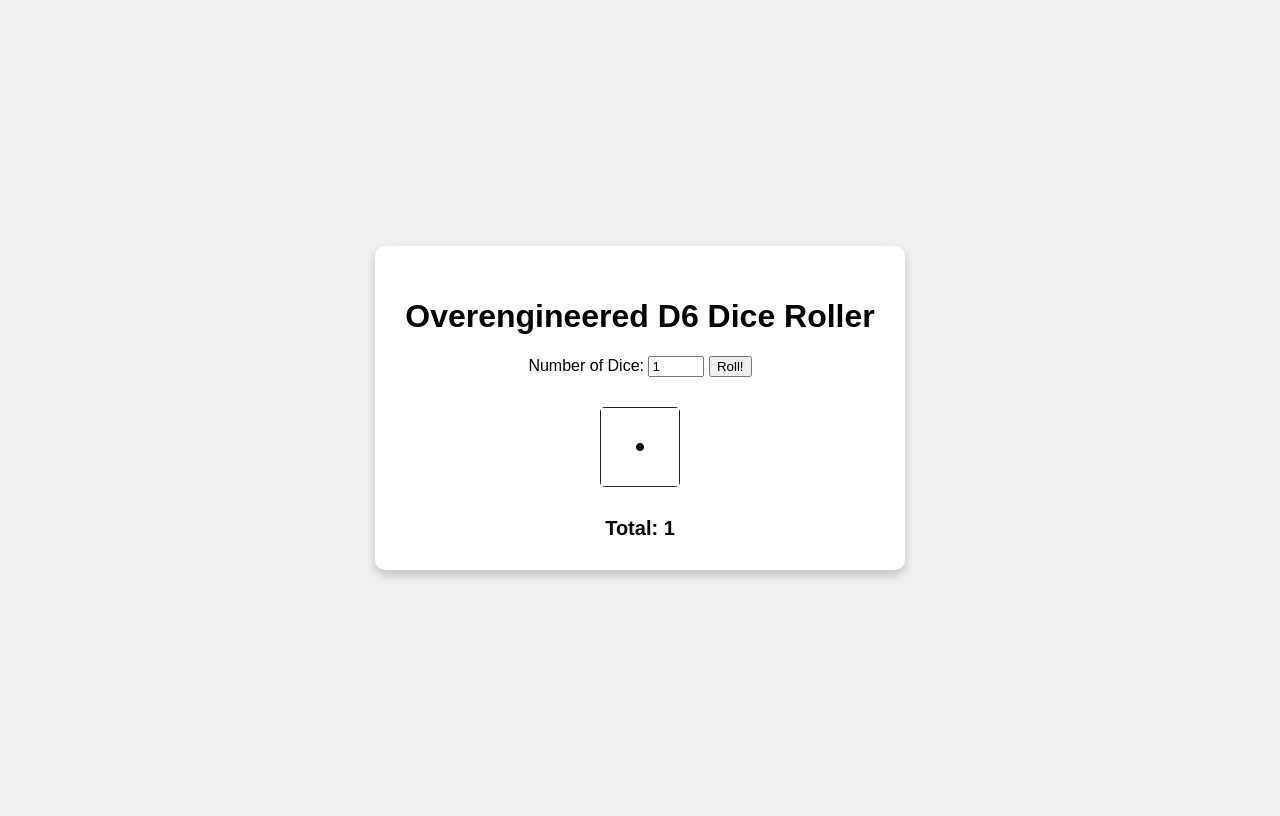
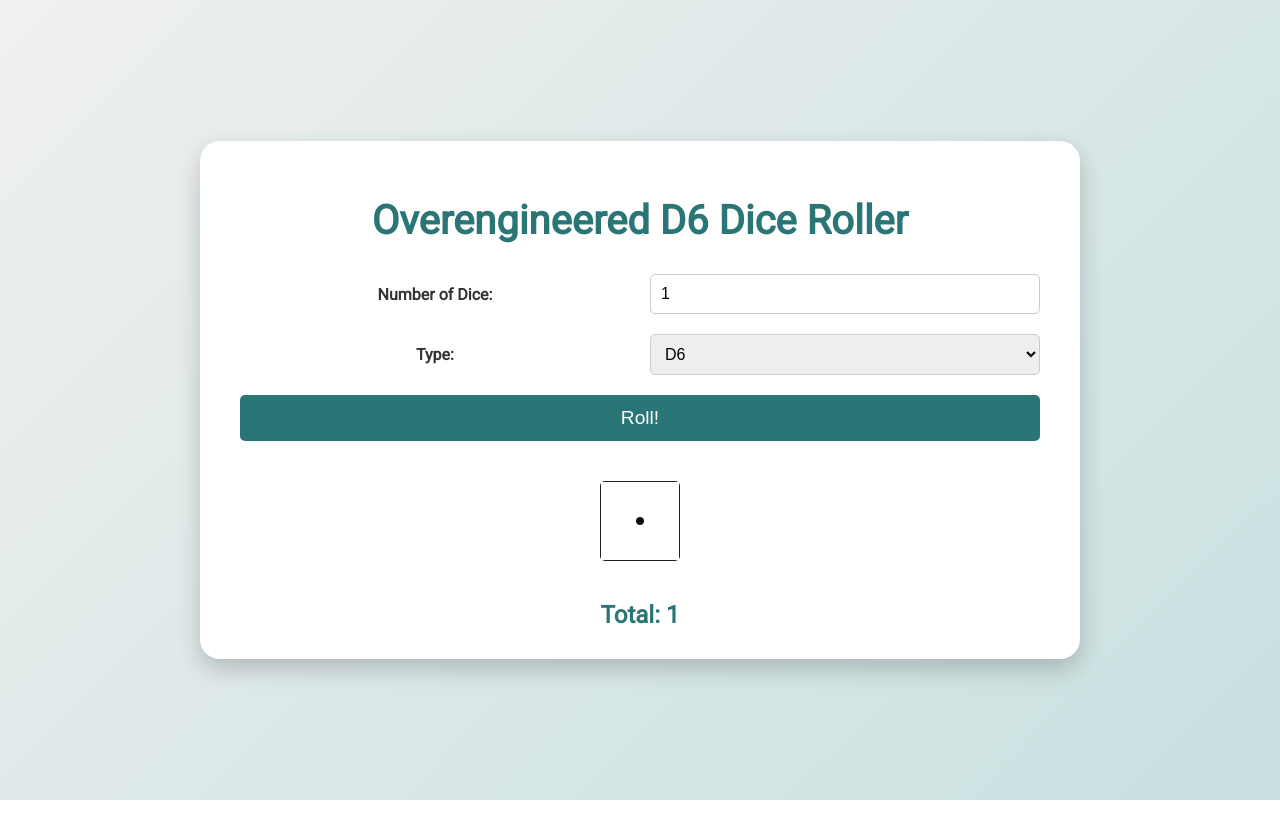
Before and after one commit to karant-dev/dice-roller, a plain HTML site: page index.html in a window 1280 px wide. Both pictures are taken after a click on the button "Roll!". Drawn offline with Linux system fonts and the light colour scheme.

Commit message:
Improve UI

```diff
--- a/index.html
+++ b/index.html
@@ -2,8 +2,9 @@
 <html>
 
 <head>
-    <title>Dice Roller</title>
+    <title>Overengineered Dice Roller</title>
     <link rel="stylesheet" href="style.css">
+    <link href="https://fonts.googleapis.com/css2?family=Roboto&display=swap" rel="stylesheet">
 </head>
 
 <body>
@@ -12,6 +13,11 @@
         <div id="controls">
             <label for="num-dice">Number of Dice:</label>
             <input type="number" id="num-dice" min="1" max="10" value="1">
+            <label for="dice-type">Type:</label>
+            <select id="dice-type">
+                <option value="6">D6</option>
+                <option value="20">D20</option>
+            </select>
             <button id="roll-button">Roll!</button>
         </div>
         <div id="dice-container"></div>
--- a/style.css
+++ b/style.css
@@ -1,51 +1,139 @@
 body {
-    font-family: sans-serif;
+    font-family: 'Roboto', sans-serif;
+    /* Custom font */
     display: flex;
     justify-content: center;
     align-items: center;
     min-height: 100vh;
-    background-color: #f0f0f0;
+    background: linear-gradient(135deg, #f0f0f0, #c8e0e0);
+    /* Gentle gradient */
+    margin: 0;
+    padding: 0;
 }
 
 .container {
     background-color: #fff;
-    padding: 30px;
-    border-radius: 10px;
-    box-shadow: 0 5px 10px rgba(0, 0, 0, 0.2);
+    padding: 30px 40px;
+    /* More padding */
+    border-radius: 20px;
+    /* Softer corners */
+    box-shadow: 0 10px 25px rgba(0, 0, 0, 0.2);
+    /* More pronounced shadow */
     text-align: center;
+    max-width: 800px;
+    /* Limit container width */
+    width: 90%;
+    /* Responsive width */
+}
+
+h1 {
+    color: #2a7575;
+    /* Teal color */
+    margin-bottom: 30px;
+    /* More space below title */
+    font-size: 2.5rem;
+    /* Larger font size */
 }
 
 #controls {
-    margin-bottom: 20px;
+    margin-bottom: 30px;
+    /* More space below controls */
+    display: grid;
+    /* Use grid layout */
+    grid-template-columns: 1fr 1fr;
+    /* Two columns */
+    gap: 20px;
+    /* Space between controls */
+    align-items: center;
+    /* Vertically align items */
+}
+
+label {
+    font-weight: bold;
+    color: #333;
+}
+
+input[type="number"],
+select {
+    padding: 10px;
+    border: 1px solid #ccc;
+    border-radius: 5px;
+    font-size: 1rem;
+    width: 100%;
+    /* Full width in its grid cell */
+    box-sizing: border-box;
+    /* Include padding and border in width */
+}
+
+#roll-button {
+    padding: 12px 25px;
+    /* Larger button */
+    background-color: #2a7575;
+    /* Teal color */
+    color: #fff;
+    border: none;
+    border-radius: 5px;
+    font-size: 1.2rem;
+    cursor: pointer;
+    grid-column: span 2;
+    /* Span two columns */
+}
+
+#roll-button:hover {
+    background-color: #235e5e;
+    /* Darker teal on hover */
 }
 
 #dice-container {
     display: flex;
     flex-wrap: wrap;
     justify-content: center;
-    margin-bottom: 20px;
+    margin-bottom: 30px;
 }
 
 .die {
     width: 80px;
     height: 80px;
-    background-color: #ddd;
-    /* Placeholder background color */
     margin: 10px;
-    display: flex;
-    justify-content: center;
-    align-items: center;
-    font-size: 24px;
-    font-weight: bold;
-    color: #333;
     border-radius: 5px;
-    cursor: pointer;
     background-size: contain;
     background-repeat: no-repeat;
     background-position: center;
+    transition: transform 0.3s ease;
+    /* Smooth transition for animation */
+}
+
+.die:hover {
+    transform: scale(1.1);
+    box-shadow: 0 5px 10px rgba(0, 0, 0, 0.3);
 }
 
 #result {
-    font-size: 20px;
+    font-size: 1.5rem;
     font-weight: bold;
+    color: #2a7575;
+    /* Teal color */
+    margin-top: 20px;
 }
+
+/* Media Queries for Responsiveness */
+@media (max-width: 600px) {
+    .container {
+        padding: 20px;
+    }
+
+    #controls {
+        grid-template-columns: 1fr;
+        /* Single column on small screens */
+    }
+
+    .die {
+        width: 60px;
+        height: 60px;
+    }
+
+    #roll-button {
+        grid-column: 1;
+        /* Reset grid column for single column layout */
+    }
+}
```
